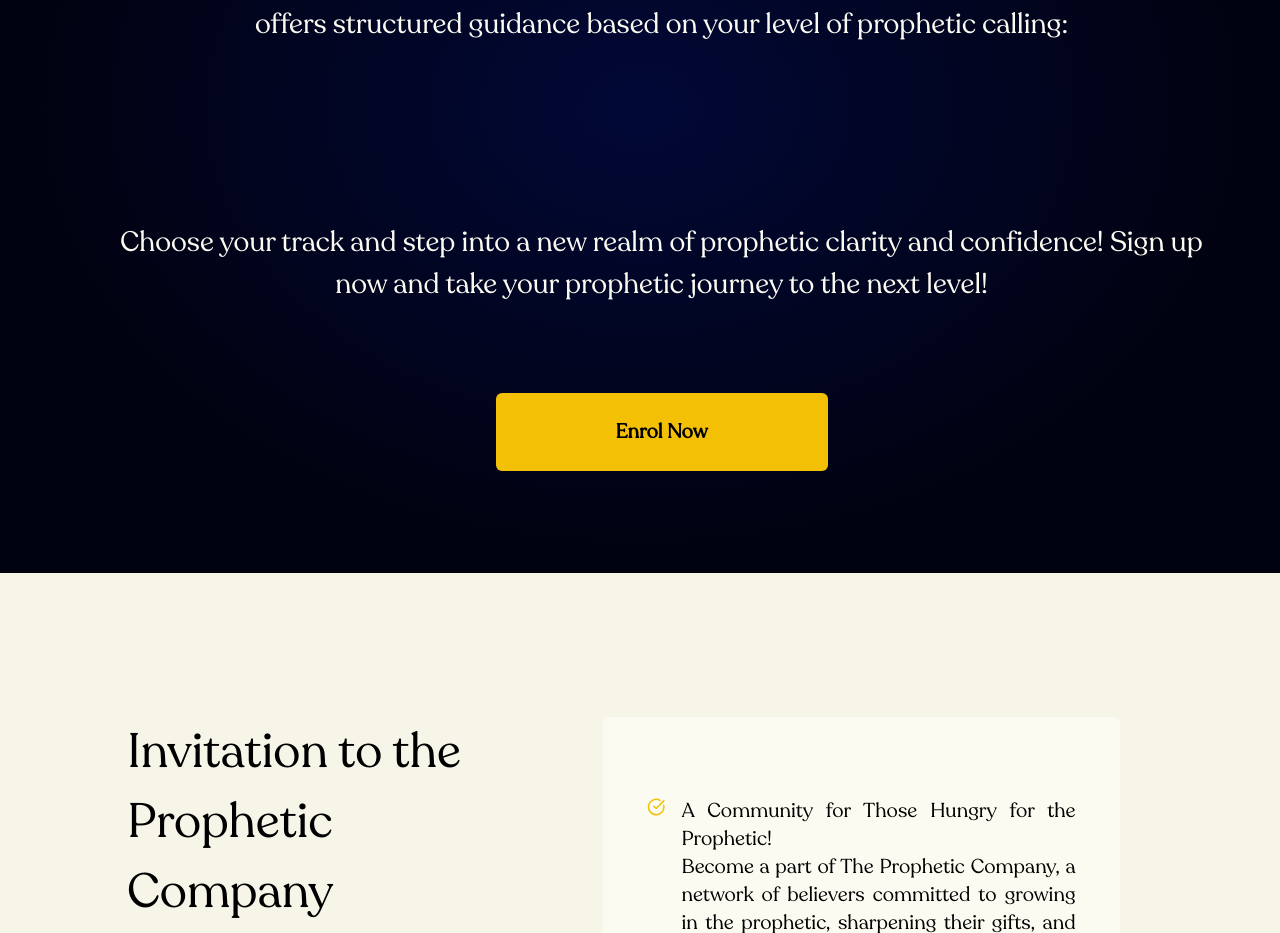
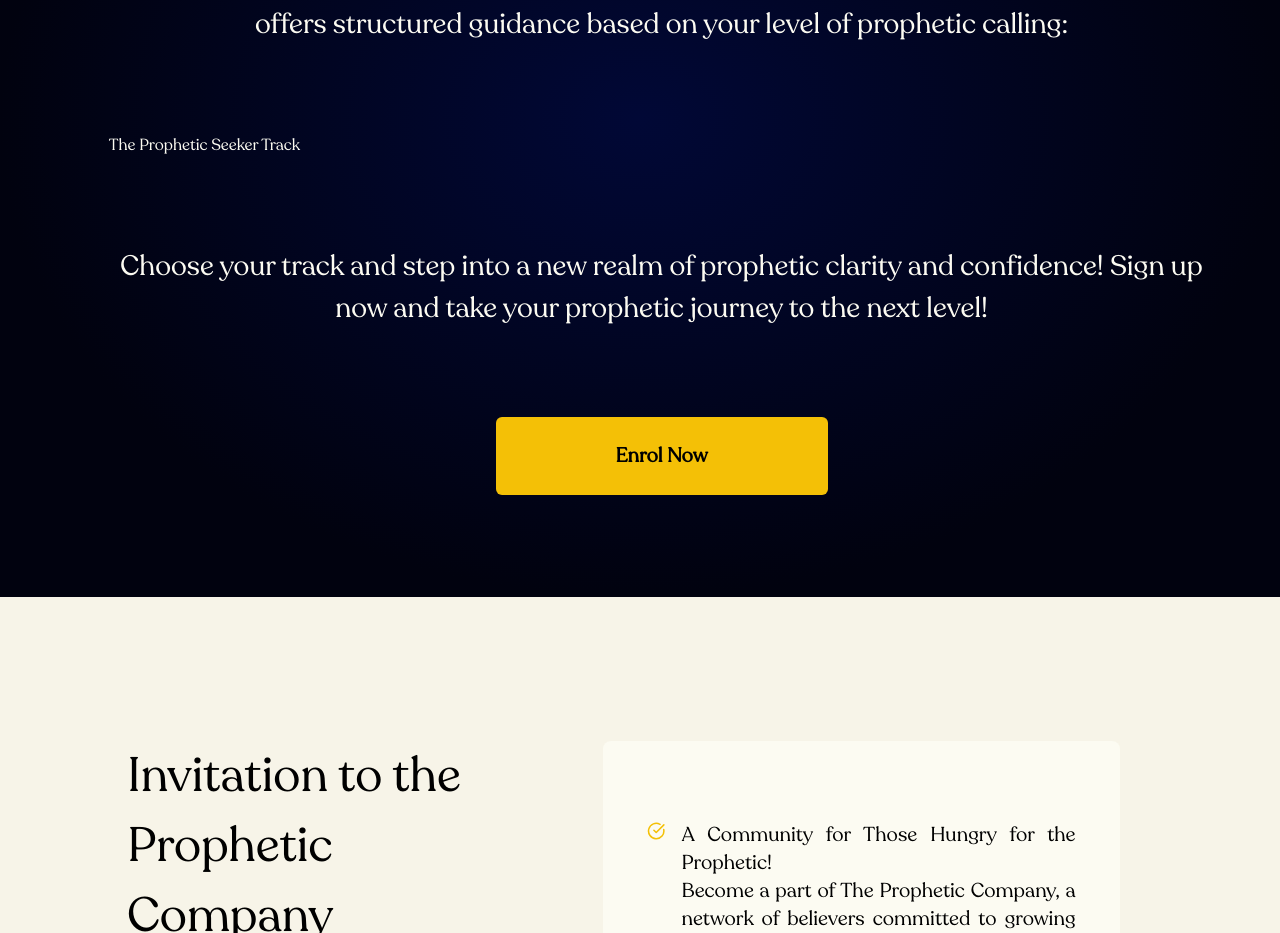
Before and after one commit to oseunabiola/the-prophecy, a React (Vite) app: page / in a window 1280 px wide. Shown: the part 4745-5678 px from the top of the page. Built offline with nearby package versions, Linux system fonts and the light colour scheme.

Commit message:
wait list wip

```diff
--- a/src/components/home/wait-list.tsx
+++ b/src/components/home/wait-list.tsx
@@ -47,5 +47,9 @@
 };
 
 const WaitListCard = ({ track }: { track: TrackProp }) => {
-    return <div className="card | border- rounded-sm border-accent-2" style={{ "--x-spacing": "36px" } as React.CSSProperties}></div>;
+    return (
+        <div className="card | border- rounded-sm border-accent-2" style={{ "--x-spacing": "36px" } as React.CSSProperties}>
+            {track.name}
+        </div>
+    );
 };
```
